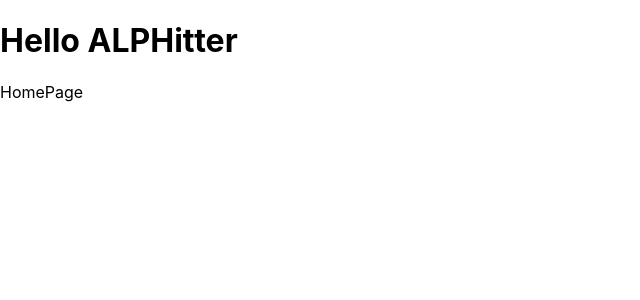
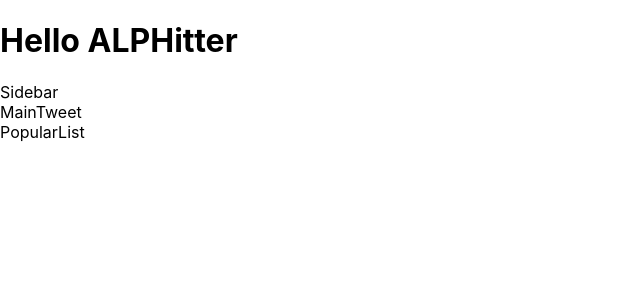
Before and after one commit to LJBL22/react_twitter, a React (Create React App) app: page /tweets in a window 1280 px wide. Shown: the top 300 px of the page, without its empty margins (0-640 px from the left). Built offline with nearby package versions, Linux system fonts and the light colour scheme.

Commit message:
feat: add Main MainTweet PopularList Sidebar add init files

```diff
--- /dev/null
+++ b/src/components/Main.jsx
@@ -0,0 +1,6 @@
+// container 類型, 覺得是否要創一個資料夾來放container類型的檔案?
+function Main() {
+  return <div>Main</div>;
+}
+
+export default Main;
--- /dev/null
+++ b/src/components/MainTweet.jsx
@@ -0,0 +1,5 @@
+function MainTweet() {
+  return <div>MainTweet</div>;
+}
+
+export default MainTweet;
--- /dev/null
+++ b/src/components/PopularList.jsx
@@ -0,0 +1,5 @@
+function PopularList() {
+  return <div>PopularList</div>;
+}
+
+export default PopularList;
--- /dev/null
+++ b/src/components/Sidebar.jsx
@@ -0,0 +1,5 @@
+function Sidebar() {
+  return <div>Sidebar</div>;
+}
+
+export default Sidebar;
--- a/src/pages/HomePage.jsx
+++ b/src/pages/HomePage.jsx
@@ -1,5 +1,15 @@
+import Sidebar from "components/Sidebar";
+import PopularList from "components/PopularList";
+import MainTweet from "components/MainTweet";
+
 function HomePage() {
-  return <div>HomePage</div>;
+  return (
+    <>
+      <Sidebar />
+      <MainTweet/>
+      <PopularList />
+    </>
+  );
 }
 
 export default HomePage;
```
